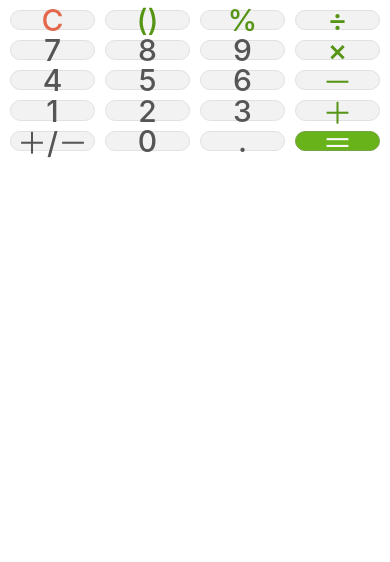
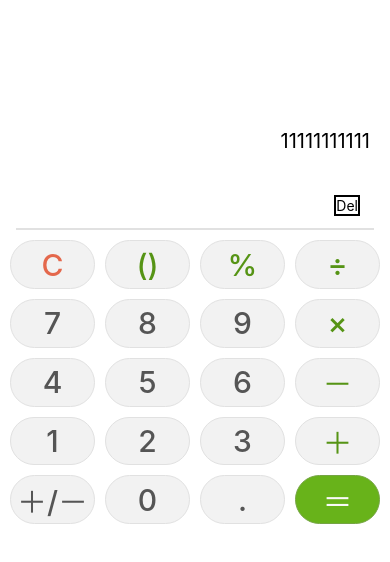
Before and after one commit to hwlee-dev/React-Native-Calculator, a React Native app: screen / in a window 390 px wide. Shown: the top 562 px of the page. Built offline with nearby package versions, Linux system fonts and the light colour scheme.

Commit message:
calculator template
- add calculator template

```diff
--- /dev/null
+++ b/src/components/templates/Calculator/styles.ts
@@ -0,0 +1,37 @@
+import { StyleSheet } from 'react-native';
+
+export default StyleSheet.create({
+  container: { flex: 1, alignItems: 'stretch' },
+  displayWrapper: { flex: 4 },
+  displayContainer: { flex: 1 },
+  displayInput: {
+    flex: 3,
+    marginTop: 30,
+    marginRight: 20,
+    marginBottom: 50,
+    fontSize: 40,
+  },
+  displayResult: {
+    flex: 1,
+    marginRight: 20,
+    marginBottom: 30,
+    justifyContent: 'center',
+    fontSize: 20,
+  },
+  deleteWrapper: {
+    flex: 1,
+    flexDirection: 'row',
+    justifyContent: 'flex-end',
+    alignItems: 'center',
+  },
+  deleteButton: {
+    marginRight: 30,
+    borderWidth: 2,
+  },
+  divider: {
+    width: '92%',
+    alignSelf: 'center',
+    borderBottomColor: '#E1E1E1',
+    borderBottomWidth: 2,
+  },
+});
--- a/src/components/templates/calculator/calculator.tsx
+++ b/src/components/templates/calculator/calculator.tsx
@@ -1,11 +1,69 @@
-import React from 'react';
-import { View } from 'react-native';
+import React, { useState } from 'react';
+import {
+  View,
+  NativeSyntheticEvent,
+  TextInputSelectionChangeEventData,
+  Text,
+  TouchableOpacity,
+} from 'react-native';
+import Display from '../../molecules/Display';
 import Keypad from '../../molecules/Keypad';
+import calculator from '../../../services/calculator';
+import styles from './styles';
 
 const Calculator: React.FC = () => {
+  const [displayValues, setDisplayValues] = useState({
+    expression: '',
+    result: '',
+    cursorPosition: 0,
+  });
+
+  const handlePress = (type: string, value = '') => {
+    const result = calculator(
+      type,
+      value,
+      displayValues.expression,
+      displayValues.cursorPosition,
+    );
+
+    setDisplayValues({
+      ...displayValues,
+      ['expression']: result?.expression,
+      ['cursorPosition']: result?.cursorPosition,
+    });
+    // console.log(`calculator.tsx : ${type} ${value} ${displayValues.expression}`);
+  };
+
+  const handleSelectionChange = (
+    event: NativeSyntheticEvent<TextInputSelectionChangeEventData>,
+  ) => {
+    setDisplayValues({
+      ...displayValues,
+      ['cursorPosition']: event.nativeEvent.selection.start,
+    });
+  };
+
   return (
-    <View>
-      <Keypad />
+    <View style={styles.container}>
+      <View style={styles.displayWrapper}>
+        <Display
+          style={{
+            container: styles.displayContainer,
+            input: styles.displayInput,
+            result: styles.displayResult,
+          }}
+          expression={displayValues.expression}
+          result={displayValues.result}
+          handleSelectionChange={handleSelectionChange}
+        />
+      </View>
+      <View style={styles.deleteWrapper}>
+        <TouchableOpacity style={styles.deleteButton}>
+          <Text>Del</Text>
+        </TouchableOpacity>
+      </View>
+      <View style={styles.divider} />
+      <Keypad handlePress={handlePress} />
     </View>
   );
 };
```
